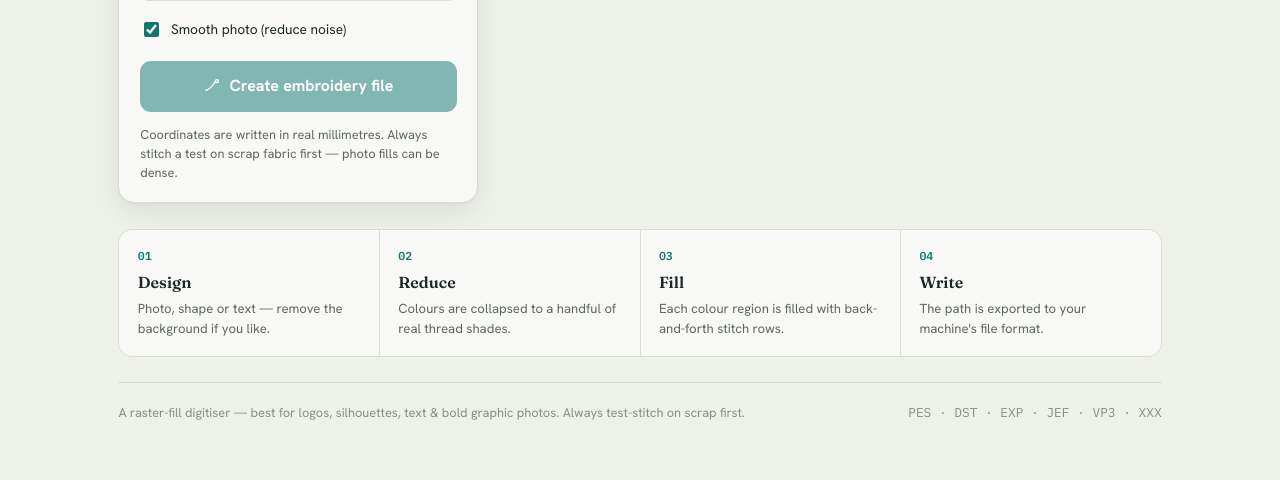
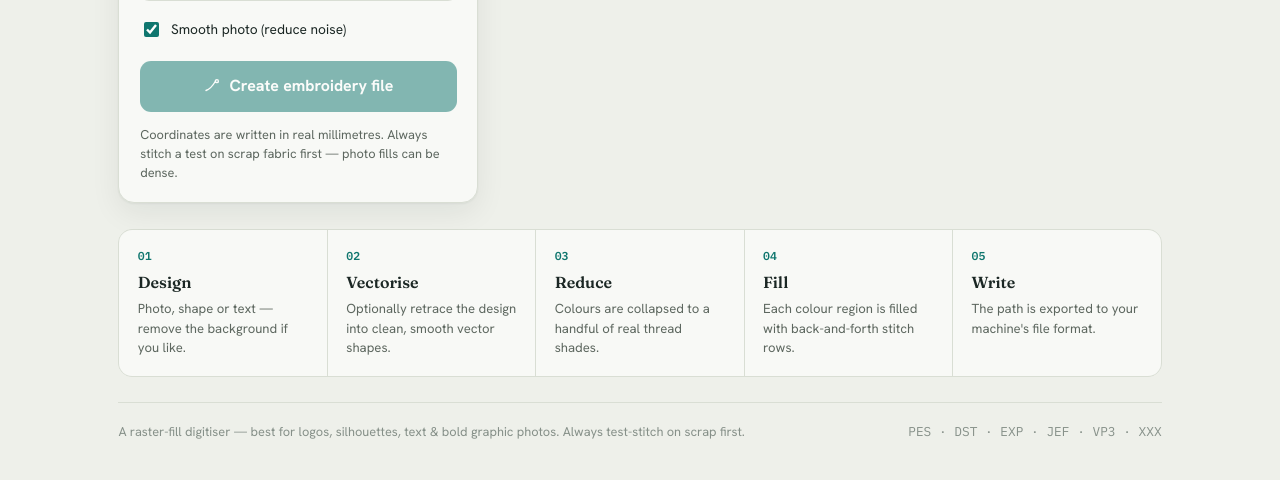
Before and after one commit to DanielConley1980/Embroider, a Flask app: page / in a window 1280 px wide. Shown: the part 1367-1847 px from the top of the page. Before the commit the page ends 1787 px from the top, so only its background shows below. Run offline with Flask 3, Linux system fonts and the light colour scheme; some web fonts are replaced.

Commit message:
Add Vectorise to the 'How it works' steps
Fold the vectorise step into the process strip as step 02 (after Design,
before Reduce) and widen the grid to five columns to match.

Co-Authored-By: Claude Opus 4.8 <noreply@anthropic.com>
Claude-Session: https://claude.ai/code/session_01S7SqotSEifS8zZhGcvwDDS

```diff
--- a/static/style.css
+++ b/static/style.css
@@ -309,7 +309,7 @@ select {
 .err { color: #b3352b; background: color-mix(in srgb, #b3352b 8%, var(--panel)); border: 1px solid color-mix(in srgb, #b3352b 30%, var(--panel)); border-radius: 8px; padding: .7rem .9rem; margin-top: 1rem; font-size: .86rem; }
 
 /* how it works */
-.how { margin-top: 1.6rem; display: grid; grid-template-columns: repeat(4, 1fr); gap: 1px; background: var(--line); border: 1px solid var(--line); border-radius: 14px; overflow: hidden; }
+.how { margin-top: 1.6rem; display: grid; grid-template-columns: repeat(5, 1fr); gap: 1px; background: var(--line); border: 1px solid var(--line); border-radius: 14px; overflow: hidden; }
 @media (max-width: 720px) { .how { grid-template-columns: repeat(2, 1fr); } }
 .how .step { background: var(--panel); padding: 1.1rem 1.15rem; }
 .how .n { font-family: "IBM Plex Mono", monospace; font-size: .72rem; color: var(--thread); font-weight: 600; }
--- a/templates/index.html
+++ b/templates/index.html
@@ -191,9 +191,10 @@
 
     <div class="how">
       <div class="step"><div class="n">01</div><h3>Design</h3><p>Photo, shape or text — remove the background if you like.</p></div>
-      <div class="step"><div class="n">02</div><h3>Reduce</h3><p>Colours are collapsed to a handful of real thread shades.</p></div>
-      <div class="step"><div class="n">03</div><h3>Fill</h3><p>Each colour region is filled with back-and-forth stitch rows.</p></div>
-      <div class="step"><div class="n">04</div><h3>Write</h3><p>The path is exported to your machine's file format.</p></div>
+      <div class="step"><div class="n">02</div><h3>Vectorise</h3><p>Optionally retrace the design into clean, smooth vector shapes.</p></div>
+      <div class="step"><div class="n">03</div><h3>Reduce</h3><p>Colours are collapsed to a handful of real thread shades.</p></div>
+      <div class="step"><div class="n">04</div><h3>Fill</h3><p>Each colour region is filled with back-and-forth stitch rows.</p></div>
+      <div class="step"><div class="n">05</div><h3>Write</h3><p>The path is exported to your machine's file format.</p></div>
     </div>
 
     <footer>
```
